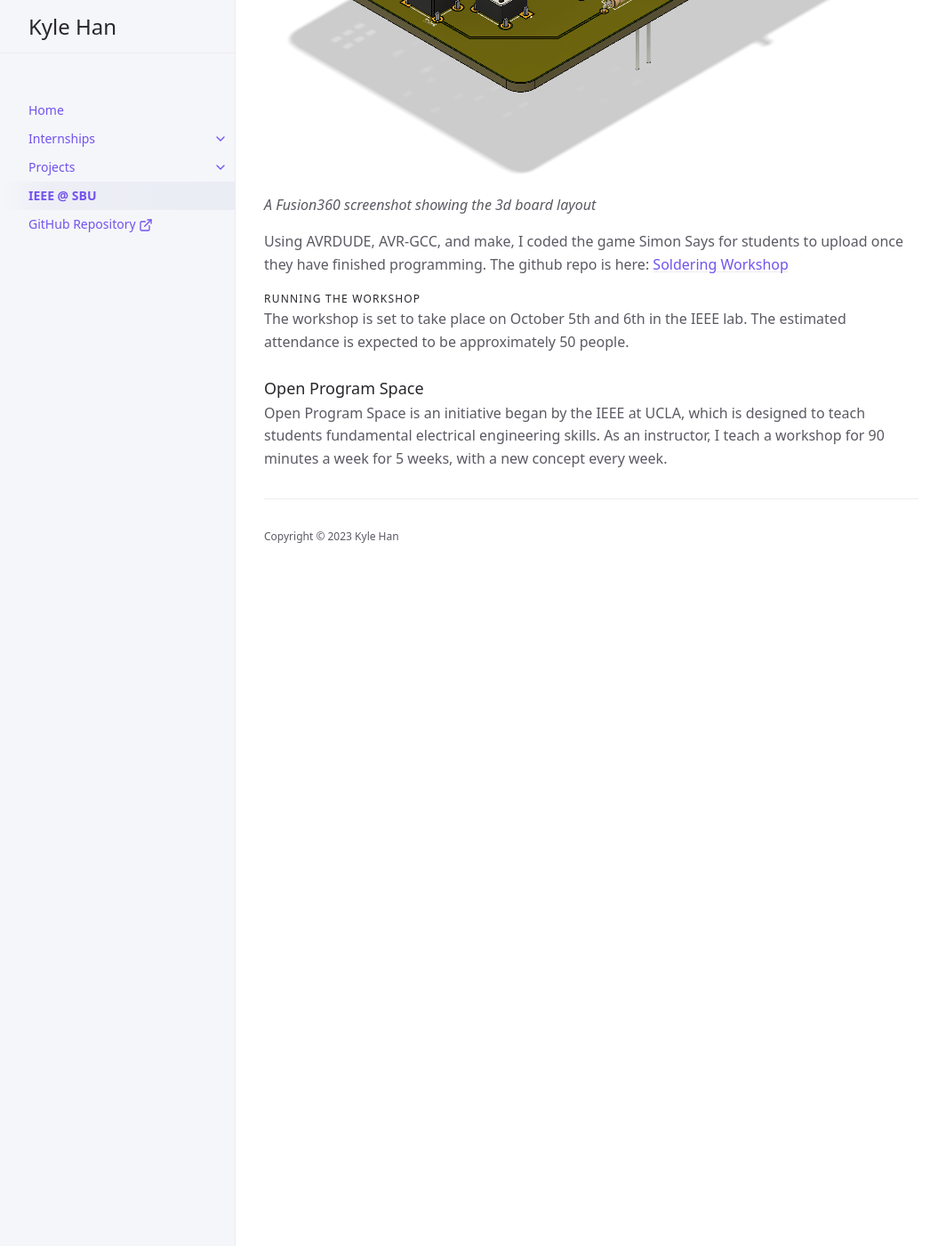
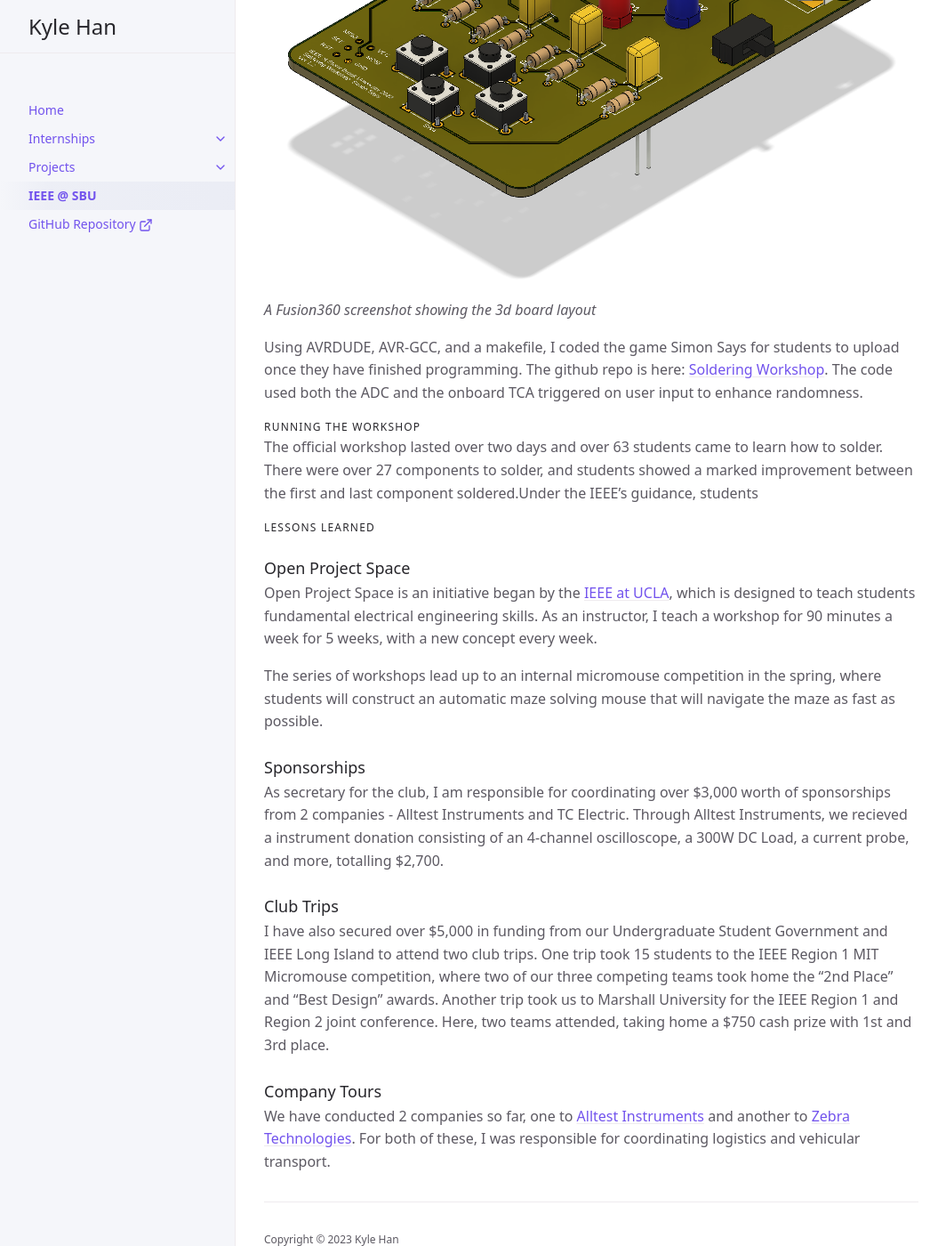
Before and after one commit to Kyleh2420/kyleh2420.github.io, a Jekyll site: the page built from docs/IEEE/IEEE.md, in a window 1280 px wide and 1400 px high, scrolled down 4150 px. Shown: the whole window at 89% size, without its empty margins (107-1171 px from the left). Built offline with Jekyll 4.4.1, drawn with Linux system fonts in a browser that asks for light colours; before the commit the page ends 4795 px from its top, so only the background shows below that; some of the changed text lies outside the part shown.

Commit message:
Added trips and sponsorships

```diff
--- a/docs/IEEE/IEEE.md
+++ b/docs/IEEE/IEEE.md
@@ -44,7 +44,7 @@ All chosen compoents are THT (Through Hole Technology) components for this Intro
 Components were also chosen to minimize cost: each student's project costs $4.81.
 
 #### BOM
-- [ATTiny261A]
+- [ATTiny261A](https://www.digikey.com/en/products/detail/microchip-technology/ATTINY261A-PU/1914698)
 - [CR2032 Battery Holder](https://www.digikey.com/en/products/detail/keystone-electronics/3035/5872907)
 - [0.1uF Capacitor](https://www.digikey.com/en/products/detail/kemet/C320C104K5R5TA7317/6562447)
 - [LEDs](https://www.amazon.com/Emitting-Assortment-Voltage-Diffused-Indicator/dp/B07N2H23DC)
@@ -62,12 +62,26 @@ The PCB was manufactured using [JLCPCB](https://jlcpcb.com/).
 ![Screenshot of an 3d schematic.]({{ site.baseurl }}/assets/images/IEEE/3dpcb.png)
 *A Fusion360 screenshot showing the 3d board layout*
 
-Using AVRDUDE, AVR-GCC, and make, I coded the game Simon Says for students to upload once they have finished programming. The github repo is here: [Soldering Workshop](https://github.com/Kyleh2420/IEEESolderingWorkshop)
+Using AVRDUDE, AVR-GCC, and a makefile, I coded the game Simon Says for students to upload once they have finished programming. The github repo is here: [Soldering Workshop](https://github.com/Kyleh2420/IEEESolderingWorkshop). The code used both the ADC and the onboard TCA triggered on user input to enhance randomness.
 
 #### Running the Workshop
 
-The workshop is set to take place on October 5th and 6th in the IEEE lab. The estimated attendance is expected to be approximately 50 people.
+The official workshop lasted over two days and over 63 students came to learn how to solder. There were over 27 components to solder, and students showed a marked improvement between the first and last component soldered.Under the IEEE's guidance, students
 
-### Open Program Space
+#### Lessons Learned
 
-Open Program Space is an initiative began by the IEEE at UCLA, which is designed to teach students fundamental electrical engineering skills. As an instructor, I teach a workshop for 90 minutes a week for 5 weeks, with a new concept every week.
+### Open Project Space
+
+Open Project Space is an initiative began by the [IEEE at UCLA](https://openproject.space/about/), which is designed to teach students fundamental electrical engineering skills. As an instructor, I teach a workshop for 90 minutes a week for 5 weeks, with a new concept every week.
+
+The series of workshops lead up to an internal micromouse competition in the spring, where students will construct an automatic maze solving mouse that will navigate the maze as fast as possible.
+
+### Sponsorships
+
+As secretary for the club, I am responsible for coordinating over \$3,000 worth of sponsorships from 2 companies - Alltest Instruments and TC Electric. Through Alltest Instruments, we recieved a instrument donation consisting of an 4-channel oscilloscope, a 300W DC Load, a current probe, and more, totalling \$2,700.
+
+### Club Trips
+I have also secured over \$5,000 in funding from our Undergraduate Student Government and IEEE Long Island to attend two club trips. One trip took 15 students to the IEEE Region 1 MIT Micromouse competition, where two of our three competing teams took home the "2nd Place" and "Best Design" awards. Another trip took us to Marshall University for the IEEE Region 1 and Region 2 joint conference. Here, two teams attended, taking home a \$750 cash prize with 1st and 3rd place.
+
+### Company Tours
+We have conducted 2 companies so far, one to [Alltest Instruments](https://www.linkedin.com/feed/update/urn:li:activity:7136481568281227264/) and another to [Zebra Technologies](https://www.instagram.com/p/Czwkg-Gv0Xj/). For both of these, I was responsible for coordinating logistics and vehicular transport.
```
